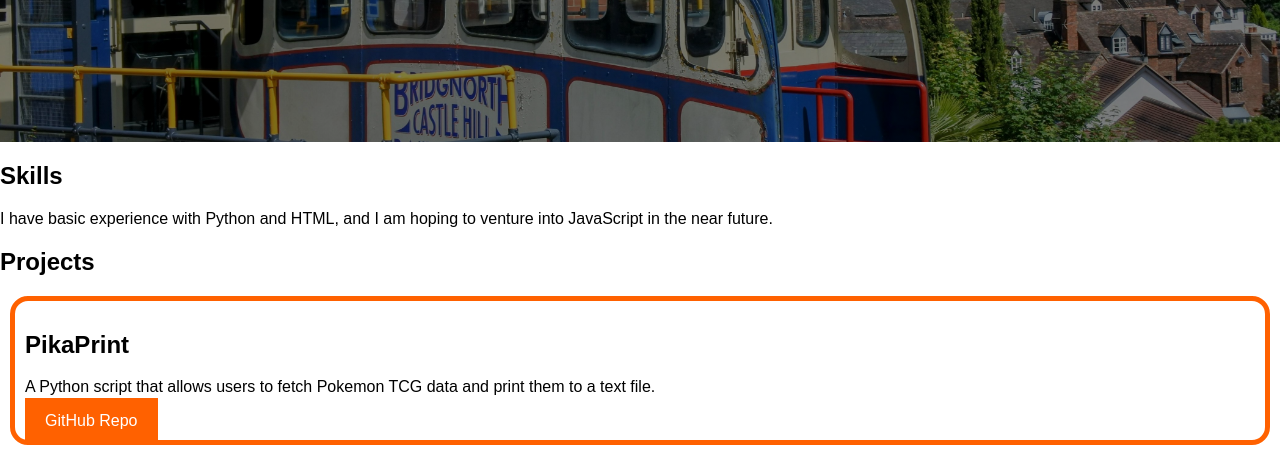
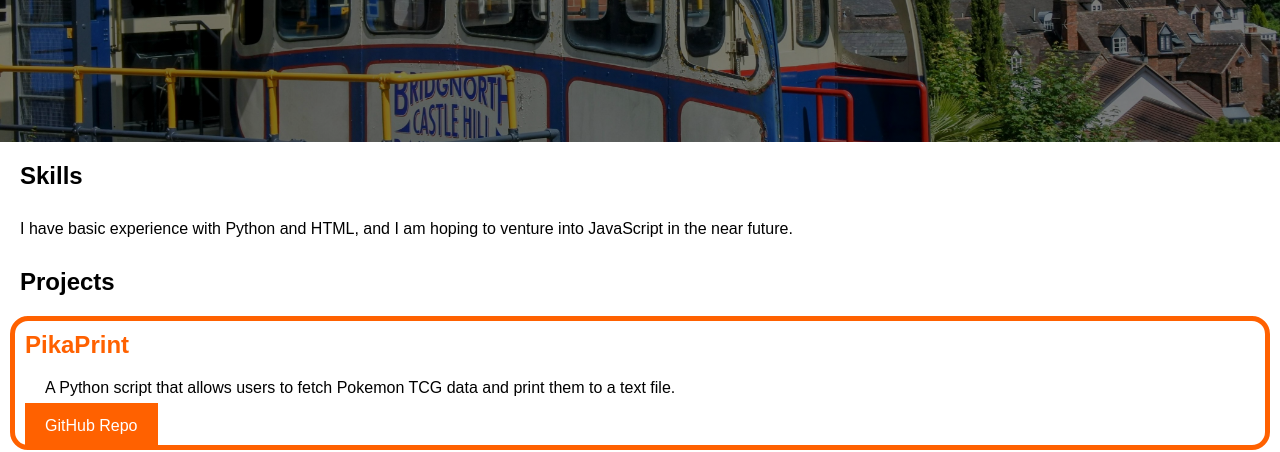
Before and after one commit to opott/website, a plain HTML site: page development.html in a window 1280 px wide. Shown: the part 353-805 px from the top of the page. Drawn offline with Linux system fonts and the light colour scheme.

Commit message:
chore: Update styles.css with new h2 and .devproject styles

```diff
--- a/styles.css
+++ b/styles.css
@@ -13,6 +13,11 @@ header {
 
 h1 {
   margin: 0;
+}
+
+h2 {
+  margin: 10px;
+  padding: 10px;
 }
 
 nav ul {
@@ -114,3 +119,14 @@ footer {
   margin: 10px;
   padding: 10px;
 }
+
+.devproject h2 {
+  color: #ff6100;
+  margin: 0;
+  padding: 0;
+}
+
+p {
+  margin: 10px;
+  padding: 10px;
+}
```
